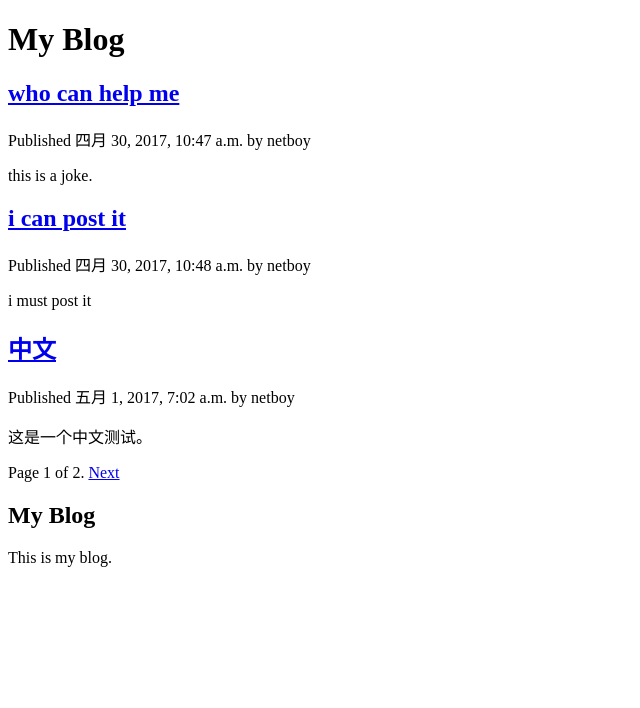
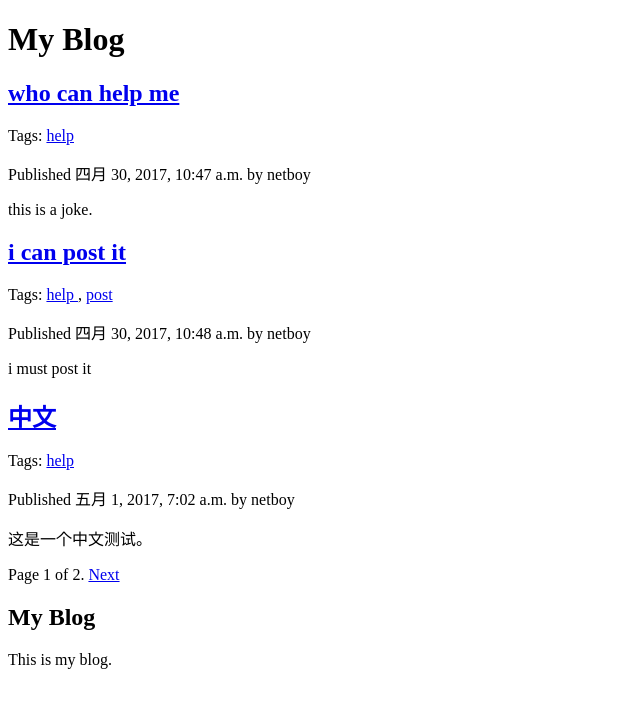
Before and after one commit to ngnetboy/mysite, a Django app: page /blog/ in a window 1280 px wide. Shown: the top 708 px of the page, without its empty margins (0-640 px from the left). Run offline with Django 3.2, Linux system fonts and the light colour scheme; data comes from the database, SQL or seed files in the repository; both versions use the stored data as it was after the commit; parts of the project's set-up code (start-up, migrations or seed data) failed here and were passed over.

Commit message:
添加tags，并可以通过 tag查找相似的post。

```diff
--- a/blog/models.py
+++ b/blog/models.py
@@ -3,6 +3,7 @@ from django.db import models
 from django.utils import timezone
 from django.contrib.auth.models import User
 from django.core.urlresolvers import reverse
+from taggit.managers import TaggableManager
 #from django.utils.encoding import python_2_unicode_compatible
 # Create your models here.
 
@@ -28,6 +29,7 @@ class Post(models.Model):
     created = models.DateTimeField(auto_now_add=True)
     updated = models.DateTimeField(auto_now=True)
     status = models.CharField(max_length=10, choices=STATUS_CHOICES, default='draft')
+    tags = TaggableManager()
     #published = PublishedManager()      #如果加上此行，admin无法显示 draft类型的内容
     #drafted = DraftedManager()
 
--- a/blog/templates/blog/post/list.html
+++ b/blog/templates/blog/post/list.html
@@ -4,18 +4,33 @@
 
 {% block content %}
     <h1>My Blog</h1>
+    {% if tag %}
+        <h2>Posts tagged with "{{ tag.name }}"</h2>
+    {% endif %}
+
     {% for post in posts %}
         <h2>
             <a href="{{ post.get_absolute_url }}">
                 {{ post.title }}
             </a>
         </h2>
+        <!--<p class="tags">Tags: {{ post.tags.all|join:", " }}</p>-->
+        <p class="tags">
+            Tags:
+            {% for tag in post.tags.all %}
+                <a href='{% url "blog:post_list_by_tag" tag.slug %}'>
+                    {{ tag.name }}
+                </a>
+                {% if not forloop.last %}, {% endif %}
+            {% endfor %}
+        </p>
         <p class="date">
             Published {{ post.publish }} by {{ post.author }}
         </p>
         {{ post.body|truncatewords:30|linebreaks }}
     {% endfor %}
 
+
     <!--把posts当做一个参数传递到 pagination.html中-->
     {% include "blog/post/pagination.html" with page=posts %}
 {% endblock %}
--- a/blog/urls.py
+++ b/blog/urls.py
@@ -6,4 +6,5 @@ urlpatterns = [
     url(r'^(?P<year>\d{4})/(?P<month>\d{2})/(?P<day>\d{2})/(?P<post>[-\w]+)/$',
         post_detail, name='post_detail'),
     url(r'^(?P<post_id>\d+)/share/$', post_share, name='post_share'),
+    url(r'^tag/(?P<tag_slug>[-\w]+)/$', post_list, name='post_list_by_tag'),
 ]
--- a/blog/views.py
+++ b/blog/views.py
@@ -5,6 +5,8 @@ from models import Post, Comment
 from forms import EmailPostForm, CommentForm
 from django.core.mail import send_mail
 from django.http import HttpResponseRedirect
+from taggit.models import Tag
+from django.db.models import Count
 
 # import sys
 # reload(sys)
@@ -12,9 +14,16 @@ from django.http import HttpResponseRedirect
 
 # Create your views here.
 
-def post_list(request):
+def post_list(request, tag_slug=None):
     #posts = Post.published.all()
     object_list = Post.objects.filter(status='published')
+
+    tag = None
+    if tag_slug:
+        tag = get_object_or_404(Tag, slug=tag_slug)
+        object_list = object_list.filter(tags__in=[tag])  #tags__in 需要注意
+
+
     paginator = Paginator(object_list, 3)       #分页
     page = request.GET.get('page')
     try:
@@ -23,7 +32,8 @@ def post_list(request):
         posts = paginator.page(1)  # 如果page不是一个整数，则返回第一页
     except EmptyPage:
         posts = paginator.page(paginator.num_pages) #如果page不在范围之内，则返回最后一个 page
-    return render(request, 'blog/post/list.html', {'page':page, 'posts':posts})
+    return render(request, 'blog/post/list.html',
+                  {'page':page, 'posts':posts, 'tag':tag})
 
 def post_detail(request, year, month, day, post):
     post = get_object_or_404(Post, slug=post,
@@ -49,11 +59,17 @@ def post_detail(request, year, month, day, post):
     else:
         comment_form = CommentForm()
 
+    post_tags_ids = post.tags.values_list('id', flat=True)
+    similar_posts = Post.objects.filter(status='published').filter(tags__in=post_tags_ids).exclude(id=post.id)
+    similar_posts = similar_posts.annotate(same_tags=Count('tags')).order_by('-same_tags', '-publish')[:4]
+    #print 'similar_posts', similar_posts
+
     return render(request, 'blog/post/detail.html',
                   {'post':post,
                    'comments': comments,
                    'comment_form':comment_form,
-                   'new_comment':comments_flag})
+                   'new_comment':comments_flag,
+                   'similar_posts':similar_posts})
 
 def post_share(request, post_id):
     post = get_object_or_404(Post, id=post_id, status='published')
--- a/mysite/settings.py
+++ b/mysite/settings.py
@@ -40,6 +40,7 @@ INSTALLED_APPS = (
     'django.contrib.messages',
     'django.contrib.staticfiles',
     'blog',
+    'taggit',
 )
 
 MIDDLEWARE_CLASSES = (
--- a/mysite/urls.py
+++ b/mysite/urls.py
@@ -19,4 +19,5 @@ from django.contrib import admin
 urlpatterns = [
     url(r'^admin/', include(admin.site.urls)),
     url(r'^blog/', include('blog.urls', namespace='blog', app_name='blog')),
+    #url(r'^$', include('blog.urls', namespace='blog', app_name='blog')),
 ]
```
Also changed, not shown: blog/templates/blog/post/detail.html (+10 -0 lines), blog/migrations/0003_post_tags.py (added), db.sqlite3.
